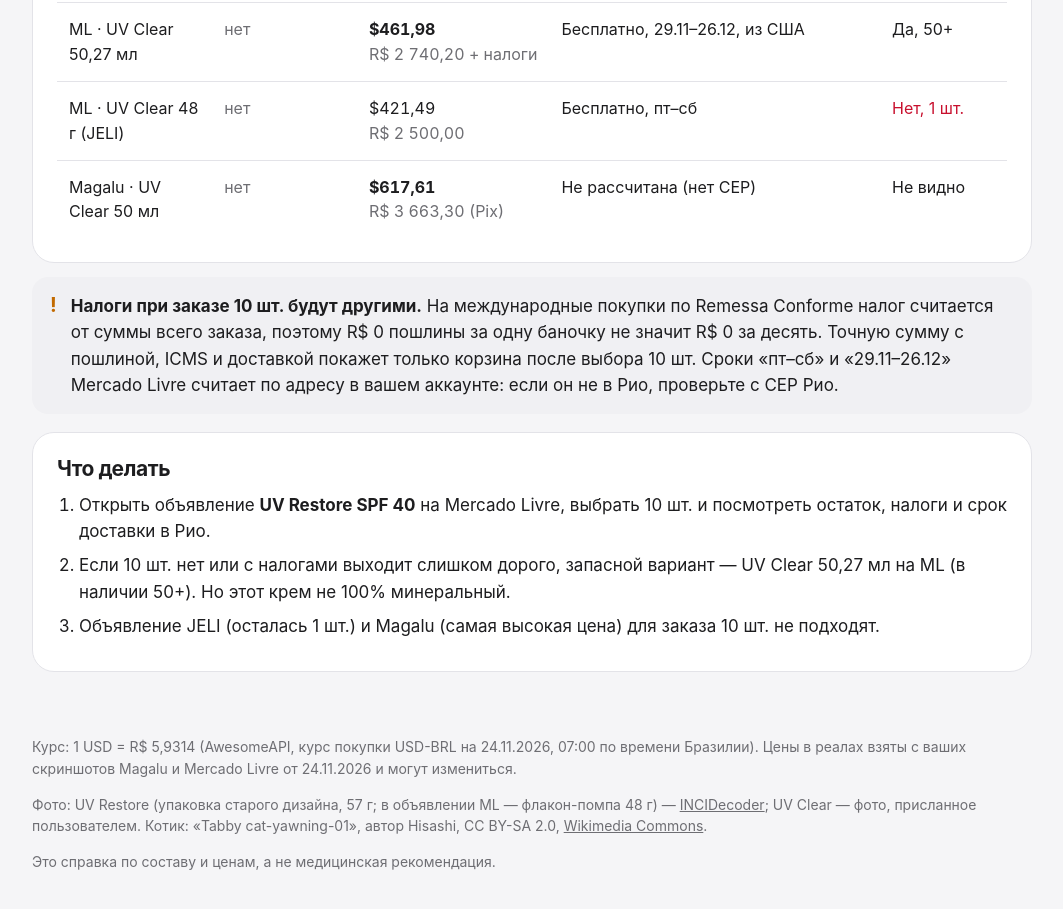
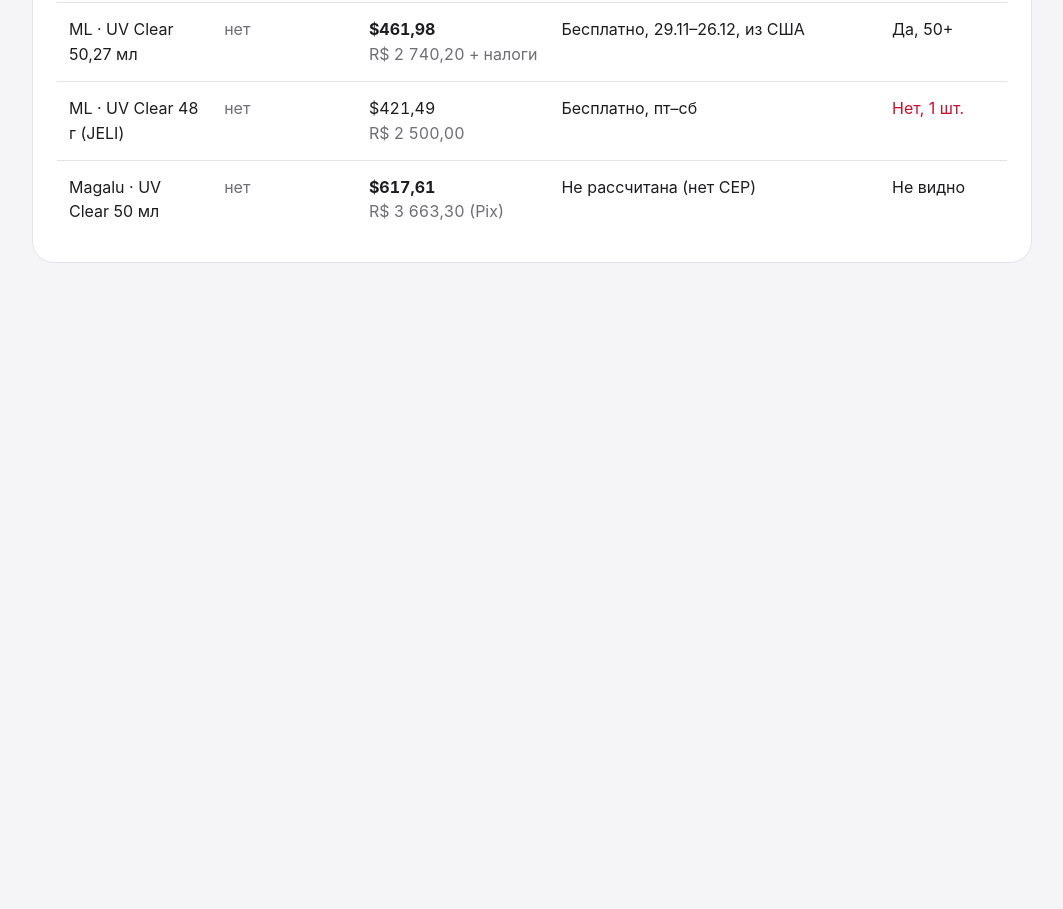
Before and after one commit to wonderland511/eltamd-mineral-rio, a plain HTML site: page index.html in a window 1280 px wide. Shown: the part 3932-4841 px from the top of the page, without its empty margins (108-1171 px from the left). After the commit the page ends 4275 px from the top, so only its background shows below. Drawn offline with nearby package versions, Linux system fonts and the light colour scheme.

Commit message:
Убраны заметка о налогах, блок «Что делать» и футер
Co-Authored-By: Claude Opus 5.5 <noreply@anthropic.com>

```diff
--- a/index.html
+++ b/index.html
@@ -192,7 +192,7 @@ footer a{color:var(--muted)}
 
 <section>
   <div class="sticker-host">
-    <figure class="sticker" title="Зевающий котик"><img src="img/cat.jpg" alt="Смешной котик широко зевает" width="112" height="112"></figure>
+    <figure class="sticker" title="Котик: Hisashi, CC BY-SA 2.0, Wikimedia Commons"><img src="img/cat.jpg" alt="Смешной котик широко зевает" width="112" height="112"></figure>
     <h2 class="reveal">Предложения по вашим ссылкам</h2>
   </div>
   <p class="muted reveal" style="margin-top:-6px">Данные взяты с ваших скриншотов от 24.11.2026 (Mercado Livre около 14:48). Сами страницы закрыты от автоматического просмотра.</p>
@@ -264,23 +264,12 @@ footer a{color:var(--muted)}
       </tbody>
     </table>
   </div>
-  <div class="note reveal d2"><span class="i">!</span><div><b>Налоги при заказе 10 шт. будут другими.</b> На международные покупки по Remessa Conforme налог считается от суммы всего заказа, поэтому R$ 0 пошлины за одну баночку не значит R$ 0 за десять. Точную сумму с пошлиной, ICMS и доставкой покажет только корзина после выбора 10 шт. Сроки «пт–сб» и «29.11–26.12» Mercado Livre считает по адресу в вашем аккаунте: если он не в Рио, проверьте с CEP Рио.</div></div>
 
-  <div class="card reveal d3" style="margin-top:18px">
-    <h3 style="margin-bottom:10px">Что делать</h3>
-    <ol class="steps">
-      <li>Открыть объявление <b>UV Restore SPF 40</b> на Mercado Livre, выбрать 10 шт. и посмотреть остаток, налоги и срок доставки в Рио.</li>
-      <li>Если 10 шт. нет или с налогами выходит слишком дорого, запасной вариант — UV Clear 50,27 мл на ML (в наличии 50+). Но этот крем не 100% минеральный.</li>
-      <li>Объявление JELI (осталась 1 шт.) и Magalu (самая высокая цена) для заказа 10 шт. не подходят.</li>
-    </ol>
-  </div>
+
+
 </section>
 
-<footer class="reveal">
-  <p>Курс: 1 USD = R$ 5,9314 (AwesomeAPI, курс покупки USD-BRL на 24.11.2026, 07:00 по времени Бразилии). Цены в реалах взяты с ваших скриншотов Magalu и Mercado Livre от 24.11.2026 и могут измениться.</p>
-  <p>Фото: UV Restore (упаковка старого дизайна, 57 г; в объявлении ML — флакон-помпа 48 г) — <a href="https://incidecoder.com/products/eltamd-uv-restore-broad-spectrum-spf-40" target="_blank" rel="noopener">INCIDecoder</a>; UV Clear — фото, присланное пользователем. Котик: «Tabby cat-yawning-01», автор Hisashi, CC BY-SA 2.0, <a href="https://commons.wikimedia.org/wiki/File:Tabby_cat-yawning-01.jpg" target="_blank" rel="noopener">Wikimedia Commons</a>.</p>
-  <p>Это справка по составу и ценам, а не медицинская рекомендация.</p>
-</footer>
+
 </div>
 
 <div class="lb" id="lb" role="dialog" aria-modal="true" aria-label="Просмотр фото">
```
